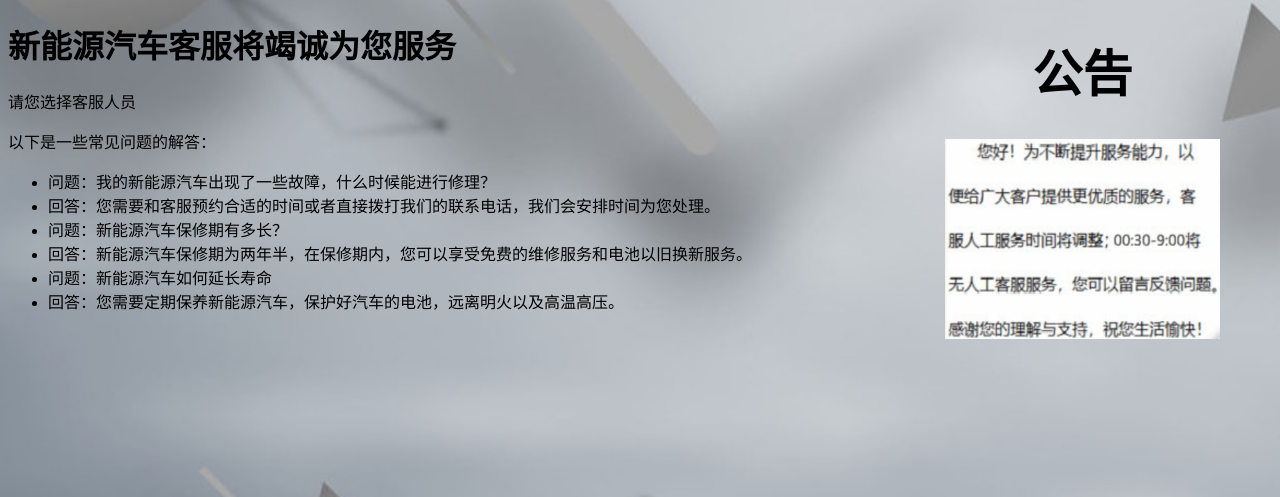
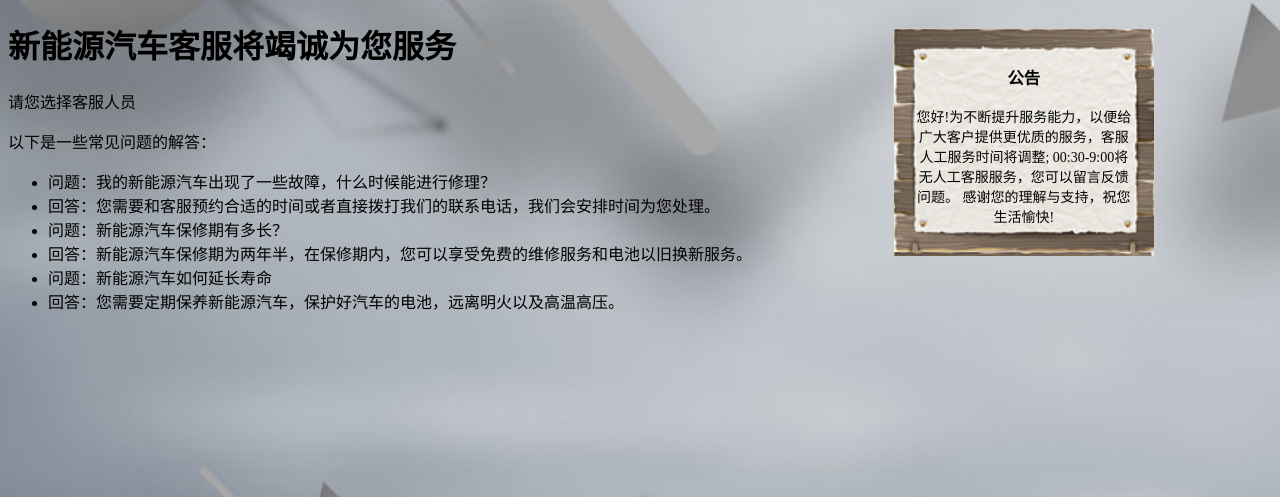
Before and after one commit to Alanqh/IS_0_3, a Django app: page /chat/chat/ in a window 1280 px wide. Shown: the part 108-605 px from the top of the page. Run offline with Django 4.2, Linux system fonts and the light colour scheme; the visitor is signed in with stand-in values (Sample User, id 1); some libraries are stand-ins or nearby versions.

Commit message:
a little change of chat app

```diff
--- a/chat/templates/chat_index.html
+++ b/chat/templates/chat_index.html
@@ -12,11 +12,29 @@
             color:black;
             text-align: center;
         }
+
+        .card {
+          background-image: url("{% static 'images/board.png' %} " ) ;
+          border: 1px solid #ccc;
+          padding: 20px;
+          max-width: 220px; /* 设置卡片的最大宽度 */
+          width: 100%; /* 设置卡片宽度为父容器的100% */
+          color: #030303;
+          font-size: 14px;
+        }
+
+
     </style>
 
     <div class="container">
-        <h1>公告</h1>
-        <img src="{% static 'images/公告.png' %}" height=200px,width=200px>
+        <br>
+        <div class="card">
+            <h3>公告</h3>
+        <p> 您好!为不断提升服务能力，以便给广大客户提供更优质的服务，客服人工服务时间将调整;
+            00:30-9:00将无人工客服服务，您可以留言反馈问题。
+            感谢您的理解与支持，祝您生活愉快!
+        </p>
+        </div>
     </div>
     <h1>新能源汽车客服将竭诚为您服务</h1>
     <p>请您选择客服人员</p>
```
Also changed, not shown: chat/static/images/board.png (added), chat/static/images/公告.png (deleted).
